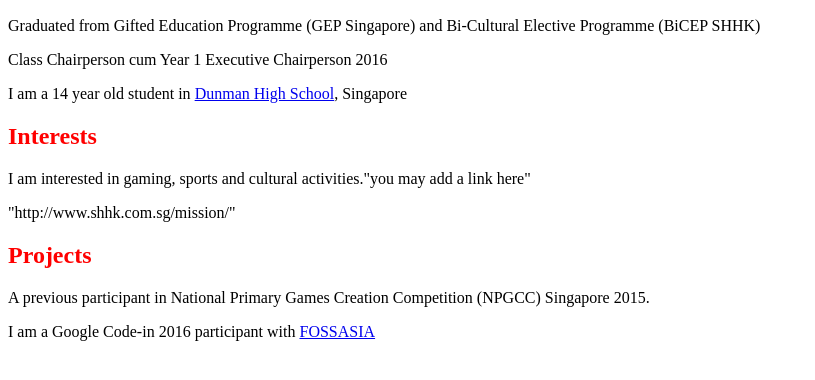
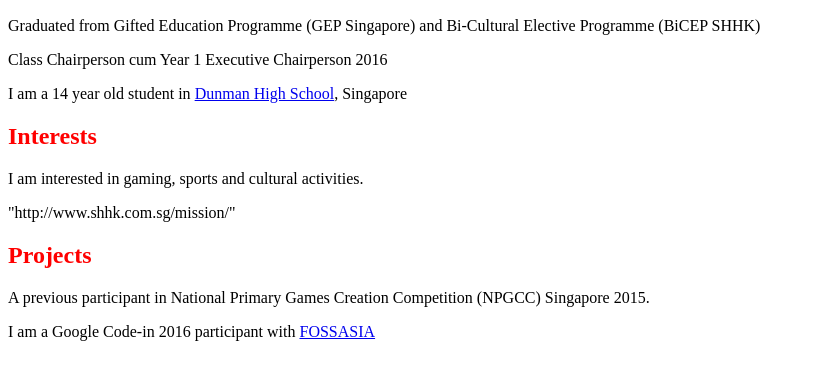
Before and after one commit to dhs17y2jchongchihsuan/dhs17y2jchongchihsuan.github.io, a plain HTML site: page index.html in a window 1280 px wide. Shown: the part 366-746 px from the top of the page, without its empty margins (0-815 px from the left). Drawn offline with Linux system fonts and the light colour scheme.

Commit message:
Update index.html

```diff
--- a/index.html
+++ b/index.html
@@ -11,7 +11,7 @@
     <p> Class Chairperson cum Year 1 Executive Chairperson 2016</p>
     <p>I am a 14 year old student in <a href="http://dunmanhigh.moe.edu.sg/wp-content/uploads/website/index.html">Dunman High School</a>, Singapore</p>
     <h2>Interests</h2>
-    <p>I am interested in gaming, sports and cultural activities."you may add a link here"</p>
+    <p>I am interested in gaming, sports and cultural activities.</p>
     <p>"http://www.shhk.com.sg/mission/"</p>
     <h2>Projects</h2>
     <p> A previous participant in National Primary Games Creation Competition (NPGCC) Singapore 2015. </p>
```
